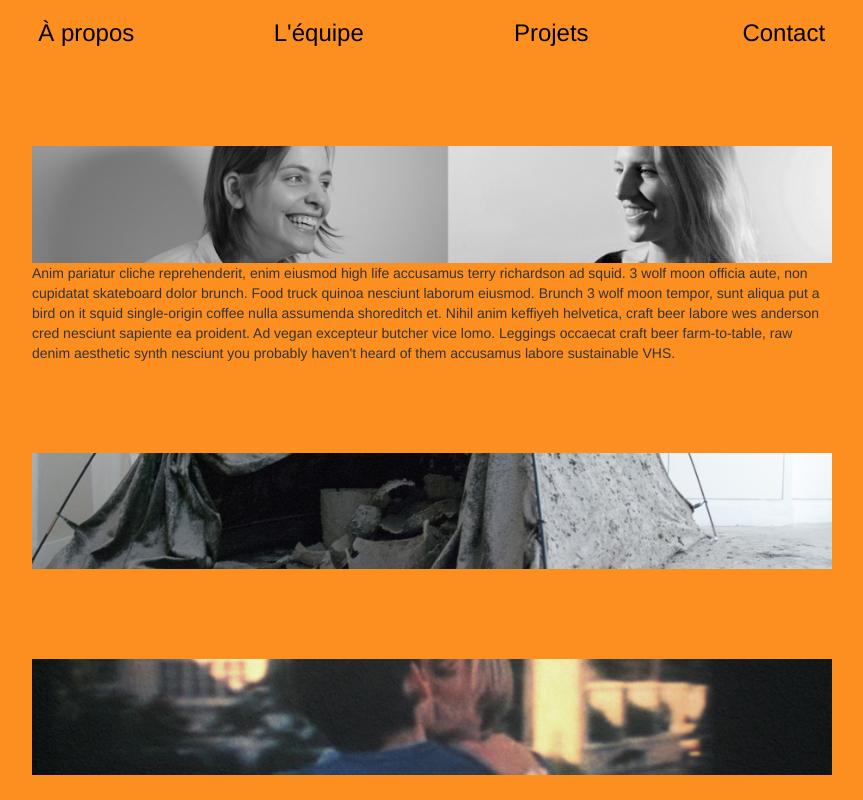
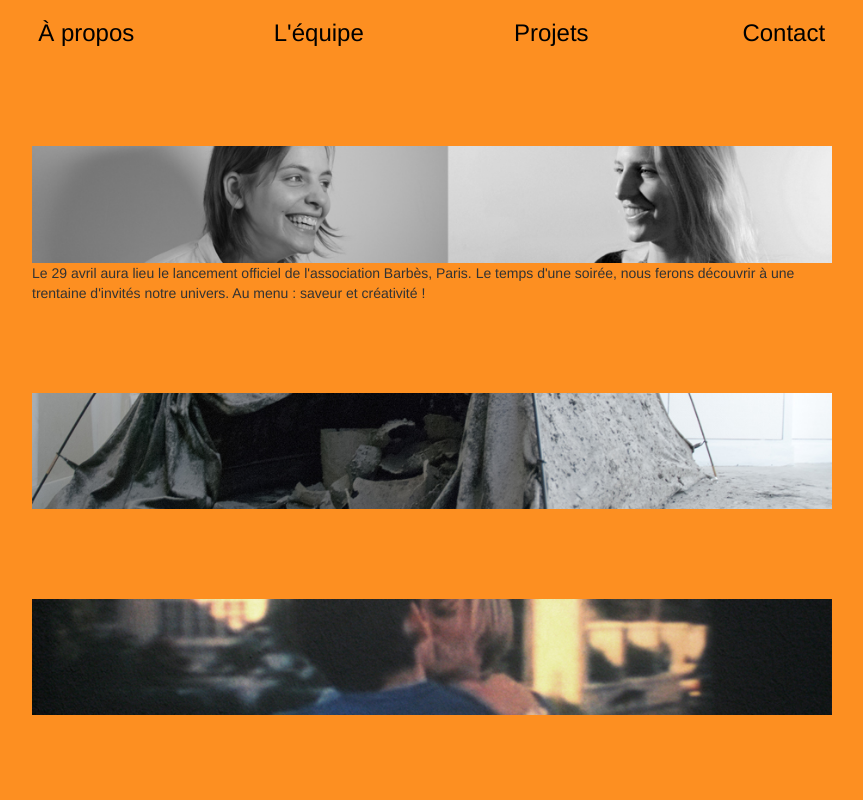
Before and after one commit to barbesparis/barbesparis.github.io, a plain HTML site: page projets.html in a window 1280 px wide. Both pictures are taken after a click on the link 637 px from the left and 203 px from the top of the page. Shown: the whole page, without its empty margins (205-1068 px from the left). Drawn offline with nearby package versions, Linux system fonts and the light colour scheme.

Commit message:
changement texte avril 2015
modif texte

```diff
--- a/projets.html
+++ b/projets.html
@@ -38,7 +38,7 @@
             </h4>
           <div id="collapseOne" class="panel-collapse collapse" aria-labelledby="headingOne" aria-expanded="false">
             <div class="panel-body">
-              Anim pariatur cliche reprehenderit, enim eiusmod high life accusamus terry richardson ad squid. 3 wolf moon officia aute, non cupidatat skateboard dolor brunch. Food truck quinoa nesciunt laborum eiusmod. Brunch 3 wolf moon tempor, sunt aliqua put a bird on it squid single-origin coffee nulla assumenda shoreditch et. Nihil anim keffiyeh helvetica, craft beer labore wes anderson cred nesciunt sapiente ea proident. Ad vegan excepteur butcher vice lomo. Leggings occaecat craft beer farm-to-table, raw denim aesthetic synth nesciunt you probably haven't heard of them accusamus labore sustainable VHS.
+             Le 29 avril aura lieu le lancement officiel de l'association Barbès, Paris. Le temps d'une soirée, nous ferons découvrir à une trentaine d'invités notre univers. Au menu : saveur et créativité !
             </div>
           </div>
       </div>
@@ -57,7 +57,7 @@
             </h4>
           <div id="collapseTwo" class="panel-collapse collapse" aria-labelledby="headingTwo">
             <div class="panel-body">
-              Anim pariatur cliche reprehenderit, enim eiusmod high life accusamus terry richardson ad squid. 3 wolf moon officia aute, non cupidatat skateboard dolor brunch. Food truck quinoa nesciunt laborum eiusmod. Brunch 3 wolf moon tempor, sunt aliqua put a bird on it squid single-origin coffee nulla assumenda shoreditch et. Nihil anim keffiyeh helvetica, craft beer labore wes anderson cred nesciunt sapiente ea proident. Ad vegan excepteur butcher vice lomo. Leggings occaecat craft beer farm-to-table, raw denim aesthetic synth nesciunt you probably haven't heard of them accusamus labore sustainable VHS.
+              L'exposition Jardins Secrets est née d'une rencontre avec quatre artistes : Aline Aune, Nour Awada, Cécile Chaput et Anne-Charlotte Finel. Elles ont demandé à Jeanne d'être la commissaire d'une exposition qu'elle devrait inventer. Elle leur a proposé de travailler sur les Jardins Secrets comme lieu physique, celui créé artificielement par l'homme pour être le théâtre des intrigues, et comme lieu mental, celui du moi et de l'intime. Evidemment, elle a fait appel à Laura pour créer une installation culinaire.
             </div>
           </div>
       </div>
@@ -76,7 +76,7 @@
              </h4>
            <div id="collapseThree" class="panel-collapse collapse" aria-labelledby="headingThree">
              <div class="panel-body">
-               Anim pariatur cliche reprehenderit, enim eiusmod high life accusamus terry richardson ad squid. 3 wolf moon officia aute, non cupidatat skateboard dolor brunch. Food truck quinoa nesciunt laborum eiusmod. Brunch 3 wolf moon tempor, sunt aliqua put a bird on it squid single-origin coffee nulla assumenda shoreditch et. Nihil anim keffiyeh helvetica, craft beer labore wes anderson cred nesciunt sapiente ea proident. Ad vegan excepteur butcher vice lomo. Leggings occaecat craft beer farm-to-table, raw denim aesthetic synth nesciunt you probably haven't heard of them accusamus labore sustainable VHS.
+               Fragments est un projet que Barbès, Paris porte depuis plusieurs mois. C'est une recherche sur l'amour né de la volonté de transcrire dans le domaine de l'exposition, les Fragments d'un discours amoureux de Roland Barthes. Nous nous sommes imposé deux contraintes : la pluridisciplinarité et le caractère non chronologique.
              </div>
            </div>
        </div>
```
Also changed, not shown: index.html (+2 -2 lines).
